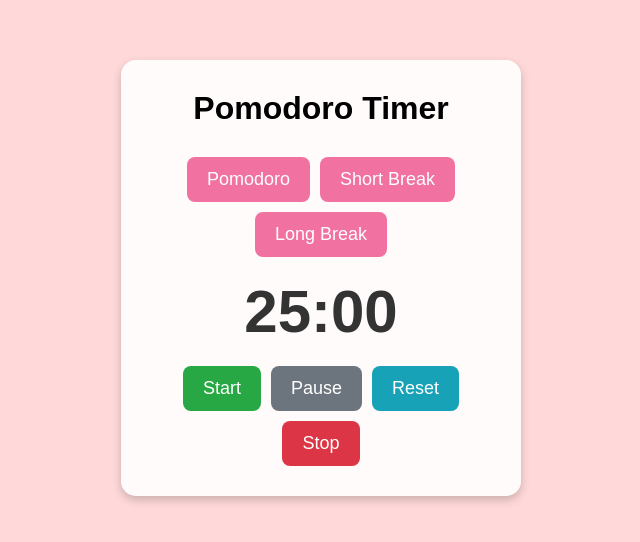
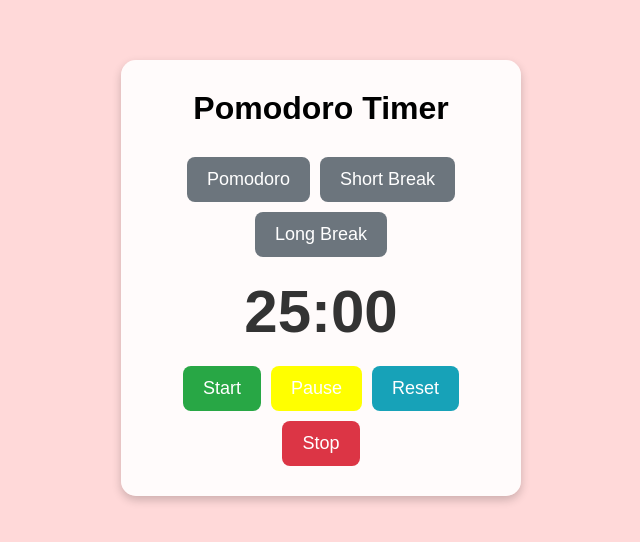
Before and after one commit to thanuja-04/Pomodoro_timer, a plain HTML site: page index.html in a window 1280 px wide. Shown: the part 122-664 px from the top of the page, without its empty margins (319-959 px from the left). Drawn offline with Linux system fonts and the light colour scheme.

Commit message:
Update style.css

```diff
--- a/style.css
+++ b/style.css
@@ -58,11 +58,11 @@ button {
 
 /* Button Colors */
 #start { background: #28a745; color: white; }
-#pause { background: #6c757d; color: white; }
+#pause { background: yellow; color: white; }
 #reset { background: #17a2b8; color: white; }
 #stop { background: #dc3545; color: white; }
 
-.modes button { background: #F172A1; color: white; }
+.modes button { background: #6c757d; color: white; }
 
 button:hover {
     opacity: 0.8;
```
